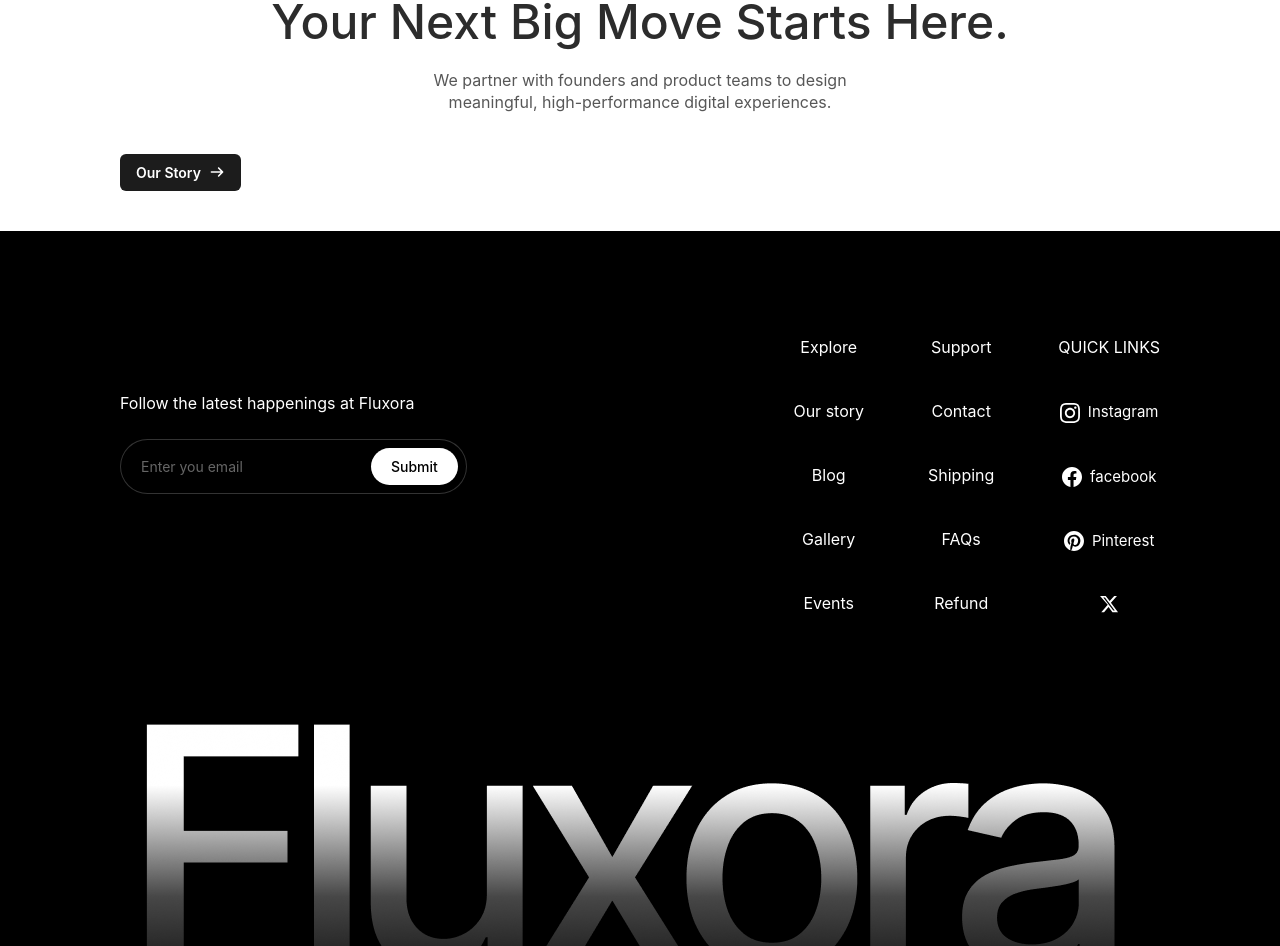
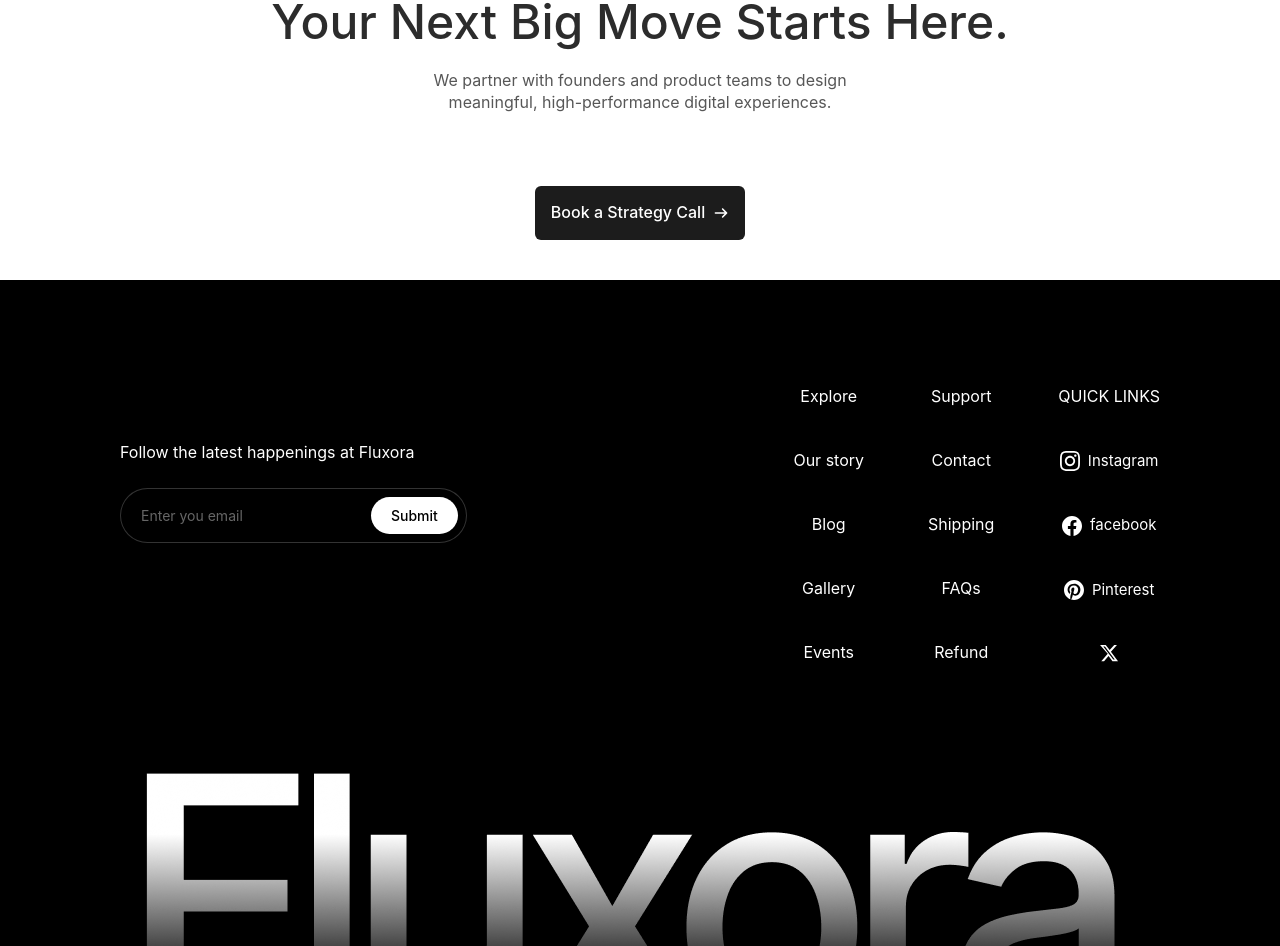
Before and after one commit to rashedmern/Fluxora, a React (Vite) app: page / in a window 1280 px wide. Shown: the part 5011-5957 px from the top of the page. Built offline with nearby package versions, Linux system fonts and the light colour scheme; the HTML template or start-up script is replaced by a standard one.

Commit message:
done with upper-footer

```diff
--- a/src/components/upfooter.jsx
+++ b/src/components/upfooter.jsx
@@ -15,12 +15,13 @@
         <p className="text-center text-[16px] font-inter font-regular leading-[140%] tracking-[-4%] mb-[32px] text-[#575757] mt-5">
           We partner with founders and product teams to design <br /> meaningful, high-performance digital experiences.
         </p>
-          <button
-            className="flex items-center jsutify-center gap-2 bg-[#1C1C1C] text-white rounded-md
-font-semibold hover:bg-white hover:text-black hover:border
-transition font-inter text-[14px] mt-10 px-4 py-2"
+         <section className=" flex items-center justify-center">
+           <button
+            className="flex items-center justify-center gap-2 bg-[#1C1C1C] text-white rounded-md
+font-medium font-inter leading-[136%] hover:bg-white hover:text-black hover:border
+transition font-inter text-[16px] mt-10 px-4 py-4"
           >
-            Our Story
+            Book a Strategy Call
             <svg
               xmlns="http://www.w3.org/2000/svg"
               viewBox="0 0 640 640"
@@ -29,6 +30,7 @@
               <path d="M566.6 342.6C579.1 330.1 579.1 309.8 566.6 297.3L406.6 137.3C394.1 124.8 373.8 124.8 361.3 137.3C348.8 149.8 348.8 170.1 361.3 182.6L466.7 288L96 288C78.3 288 64 302.3 64 320C64 337.7 78.3 352 96 352L466.7 352L361.3 457.4C348.8 469.9 348.8 490.2 361.3 502.7C373.8 515.2 394.1 515.2 406.6 502.7L566.6 342.7z" />
             </svg>
           </button>
+         </section>
       </Container>
     </div>
   )
```
